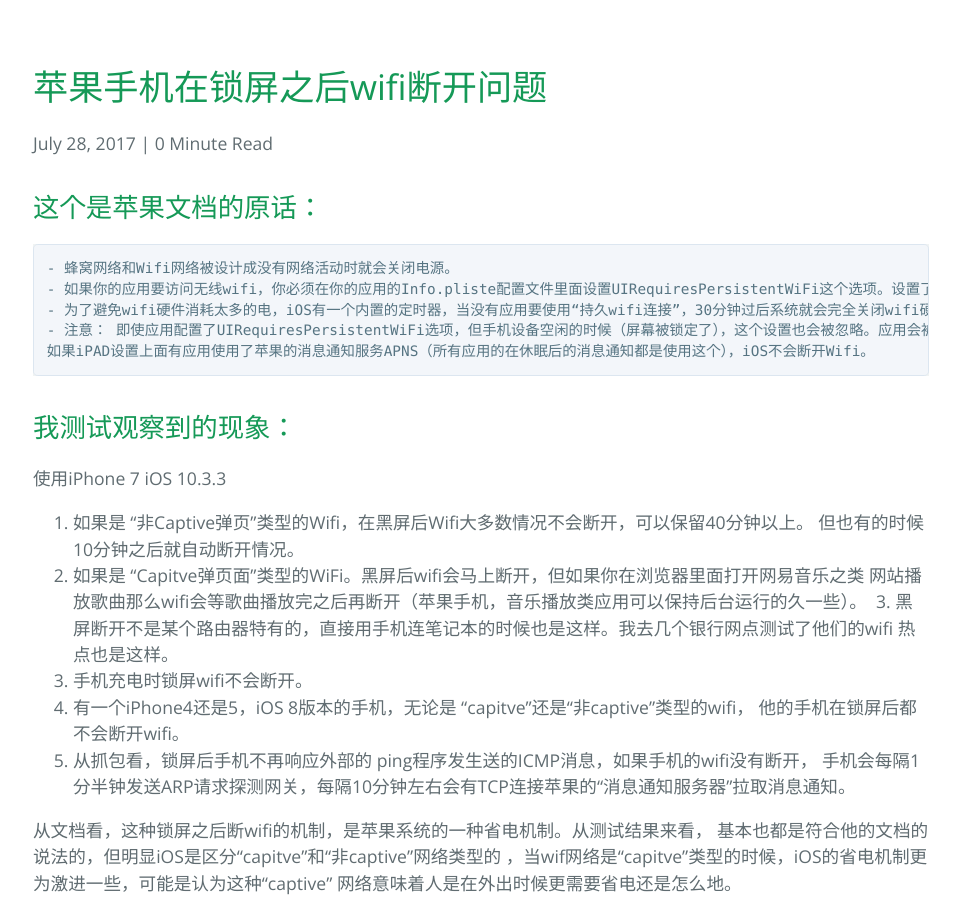
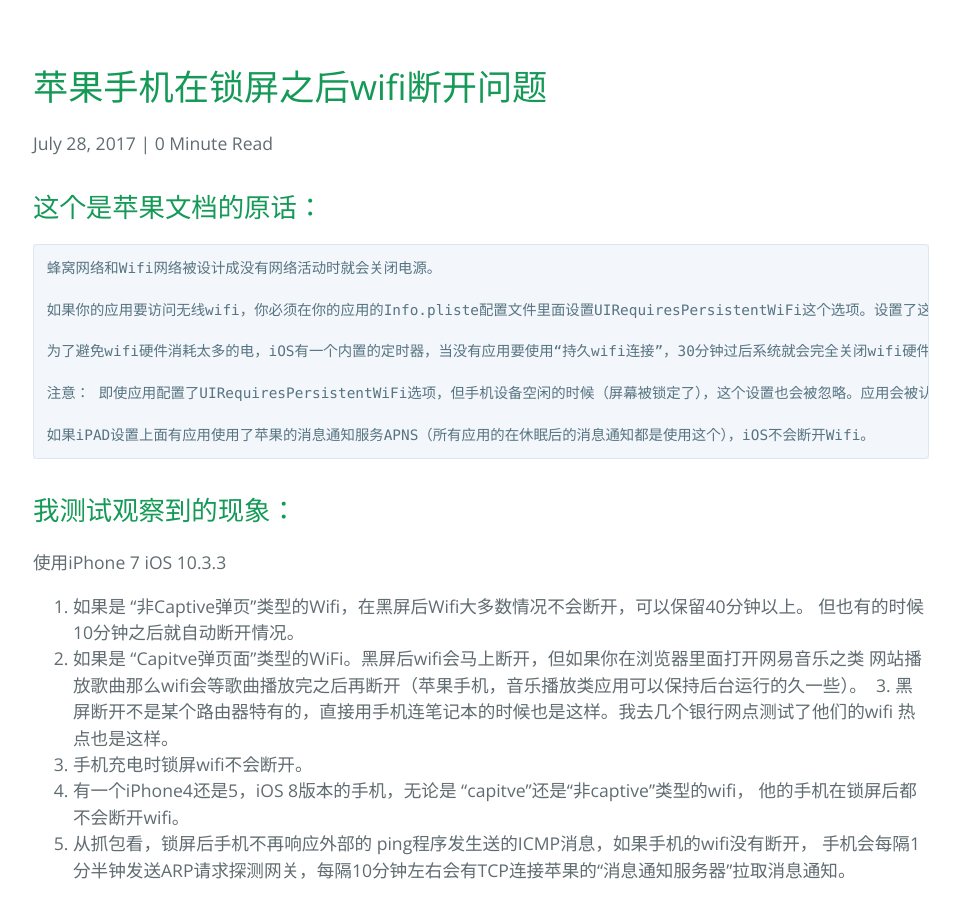
Before and after one commit to gmd20/gmd20.github.io, a Jekyll site: the page built from _posts/2017-07-28-苹果手机在锁屏之后wifi断开问题.markdown, in a window 1280 px wide and 900 px high, scrolled down 387 px. Shown: the whole window, without its empty margins (159-1119 px from the left). Built offline with Jekyll 4.4.1, drawn with Linux system fonts in a browser that asks for light colours; Markdown is read by kramdown in place of the engine named in the settings; comment, search, counter and statistics services are not loaded.

```diff
--- a/_posts/2017-07-28-苹果手机在锁屏之后wifi断开问题.markdown
+++ b/_posts/2017-07-28-苹果手机在锁屏之后wifi断开问题.markdown
@@ -1,10 +1,14 @@
 这个是苹果文档的原话：
 --------------------
-    - 蜂窝网络和Wifi网络被设计成没有网络活动时就会关闭电源。
-    - 如果你的应用要访问无线wifi，你必须在你的应用的Info.pliste配置文件里面设置UIRequiresPersistentWiFi这个选项。设置了这一项系统 才不会在你的应用运行的时候关闭wifi硬件。
-    - 为了避免wifi硬件消耗太多的电，iOS有一个内置的定时器，当没有应用要使用“持久wifi连接”，30分钟过后系统就会完全关闭wifi硬件。如果
+    蜂窝网络和Wifi网络被设计成没有网络活动时就会关闭电源。
+
+    如果你的应用要访问无线wifi，你必须在你的应用的Info.pliste配置文件里面设置UIRequiresPersistentWiFi这个选项。设置了这一项系统 才不会在你的应用运行的时候关闭wifi硬件。
+
+    为了避免wifi硬件消耗太多的电，iOS有一个内置的定时器，当没有应用要使用“持久wifi连接”，30分钟过后系统就会完全关闭wifi硬件。如果
 用户运行了要求“持久wifi连接”功能的应用，在这个应用的运行周期内，iOS都不会关闭wifi。一旦这个应用推出或者休眠，系统会重新启动“关闭wifi定时器”。
-    - 注意： 即使应用配置了UIRequiresPersistentWiFi选项，但手机设备空闲的时候（屏幕被锁定了），这个设置也会被忽略。应用会被认为是“非活动”状态， 也许这个应用还有可以一定程度的运行（好像iOS后台应用可以保留10分钟还是多久吧），它也用不了wifi连接了。
+
+    注意： 即使应用配置了UIRequiresPersistentWiFi选项，但手机设备空闲的时候（屏幕被锁定了），这个设置也会被忽略。应用会被认为是“非活动”状态， 也许这个应用还有可以一定程度的运行（好像iOS后台应用可以保留10分钟还是多久吧），它也用不了wifi连接了。
+
     如果iPAD设置上面有应用使用了苹果的消息通知服务APNS（所有应用的在休眠后的消息通知都是使用这个），iOS不会断开Wifi。
 
 
```
